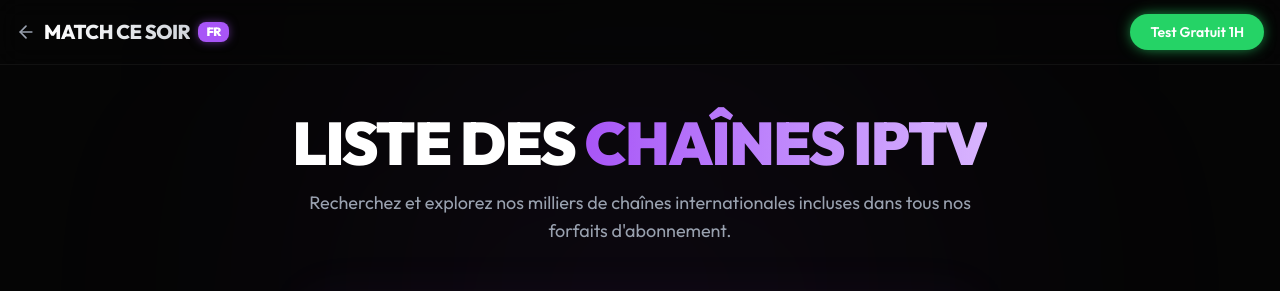
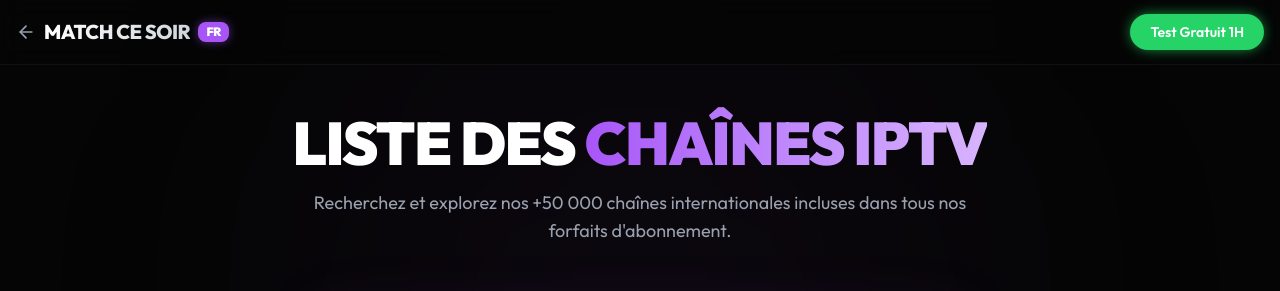
Before and after one commit to Wakilriah/iptv-fr, a Next.js app: page /chaines in a window 1280 px wide. Shown: the top 291 px of the page. Built offline with nearby package versions, Linux system fonts and the light colour scheme.

Commit message:
text: update channels page subtitle to mention +50 000 international channels

```diff
--- a/src/app/chaines/page.tsx
+++ b/src/app/chaines/page.tsx
@@ -106,7 +106,7 @@ export default function ChannelsPage() {
             LISTE DES <span className="text-transparent bg-clip-text bg-gradient-to-r from-[#a855f7] to-[#d8b4fe]">CHAÎNES IPTV</span>
           </h1>
           <p className="text-gray-400 text-base md:text-lg max-w-2xl mx-auto">
-            Recherchez et explorez nos milliers de chaînes internationales incluses dans tous nos forfaits d&apos;abonnement.
+            Recherchez et explorez nos +50 000 chaînes internationales incluses dans tous nos forfaits d&apos;abonnement.
           </p>
         </div>
 
```
